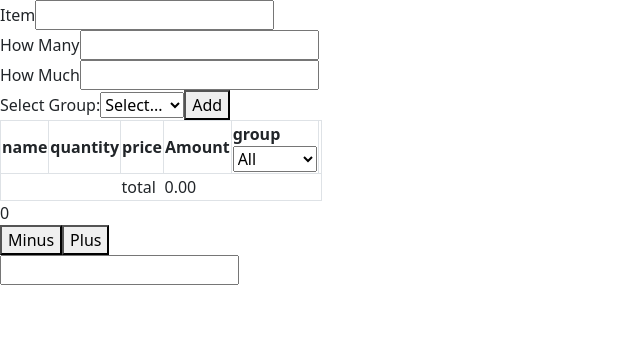
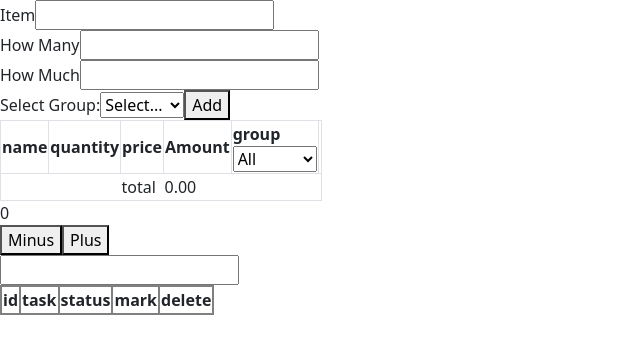
Before and after one commit to archmanayon/archeact, a React (Vite) app: page / in a window 1280 px wide. Shown: the top 354 px of the page, without its empty margins (0-640 px from the left). Built offline with nearby package versions, Linux system fonts and the light colour scheme.

Commit message:
Set up  to get ready for button for 'toggle' and delete of each task encoded

```diff
--- a/src/component/Task.tsx
+++ b/src/component/Task.tsx
@@ -1,10 +1,36 @@
-interface Task {
+interface Tasks {
+  id: number;
   task: string;
+  completed: boolean;
 }
-const Task = ({ task }: Task) => {
+const Task = ({ tasks }: Tasks[]) => {
   return (
     <>
-      <div>{task}</div>
+      <table>
+        <tr>
+          <th className="border-2">id</th>
+          <th className="border-2">task</th>
+          <th className="border-2">status</th>
+          <th className="border-2">mark</th>
+          <th className="border-2">delete</th>
+        </tr>
+
+        {tasks?.map((task, index) => {
+          return (
+            <tr key={index}>
+              <td className="border-2">{task.id}</td>
+              <td className="border-2">{task.task}</td>
+              <td className="border-2">{task.completed}</td>
+              <td className="border-2">
+                <button>mark</button>
+              </td>
+              <td className="border-2">
+                <button>delete </button>
+              </td>
+            </tr>
+          );
+        })}
+      </table>
     </>
   );
 };
--- a/src/reducers/Tasks.tsx
+++ b/src/reducers/Tasks.tsx
@@ -3,15 +3,22 @@ import Task from "../component/Task";
 
 interface TaskScript {
   type: string;
-  payload: { name: string };
+  payload: { name: string; completed: boolean };
 }
 
 const ACTION = { ADDTASK: "addTask" };
 
-function task_func(tasks: string, action: TaskScript) {
+function task_func(tasks: {}[], action: TaskScript) {
   switch (action.type) {
     case ACTION.ADDTASK:
-      return [...tasks, action.payload.name];
+      return [
+        ...tasks,
+        {
+          id: Date.now(),
+          task: action.payload.name,
+          completed: action.payload.completed,
+        },
+      ];
     default:
       return tasks;
   }
@@ -29,7 +36,10 @@ const Tasks = () => {
         <form
           onSubmit={(e) => {
             e.preventDefault();
-            dispatch({ type: "addTask", payload: { name: task_name } });
+            dispatch({
+              type: "addTask",
+              payload: { name: task_name, completed: false },
+            });
             setTask_name("");
           }}
         >
@@ -41,9 +51,7 @@ const Tasks = () => {
         </form>
       </div>
       <div>
-        {tasks.map((task) => {
-          return <Task task={task} key={task} />;
-        })}
+        <Task tasks={tasks} />
       </div>
     </>
   );
```
